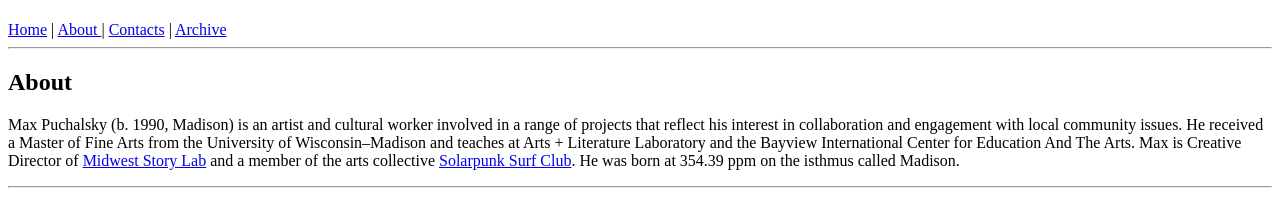
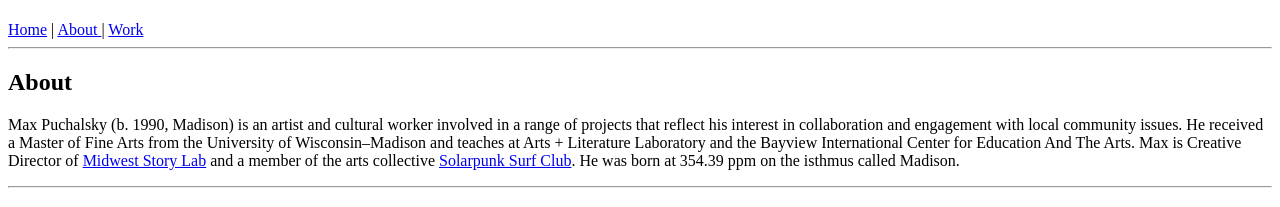
Before and after one commit to mpuchalsky/fauxkart, a Jekyll site: the page built from about/index.html, in a window 1280 px wide. Shown: the top 207 px of the page. Built offline with Jekyll 4.4.1, drawn with Linux system fonts in a browser that asks for light colours; a file with an impossible date is left out.

Commit message:
Update header.html

```diff
--- a/_includes/header.html
+++ b/_includes/header.html
@@ -1,5 +1,5 @@
 <header>
     <h1><{{ site.name }}</h1>
 </header>
-<a href='{{ site.url }}/'> Home</a> | <a href='{{ site.url }}/about/'>About </a> | <a href='{{ site.url }}/contact/'> Contacts</a> | <a href='{{ site.url }}/archive/'> Archive</a>
+<a href='{{ site.url }}/'> Home</a> | <a href='{{ site.url }}/about/'>About </a> | <a href='{{ site.url }}/work/'> Work</a>
 <hr>
```
